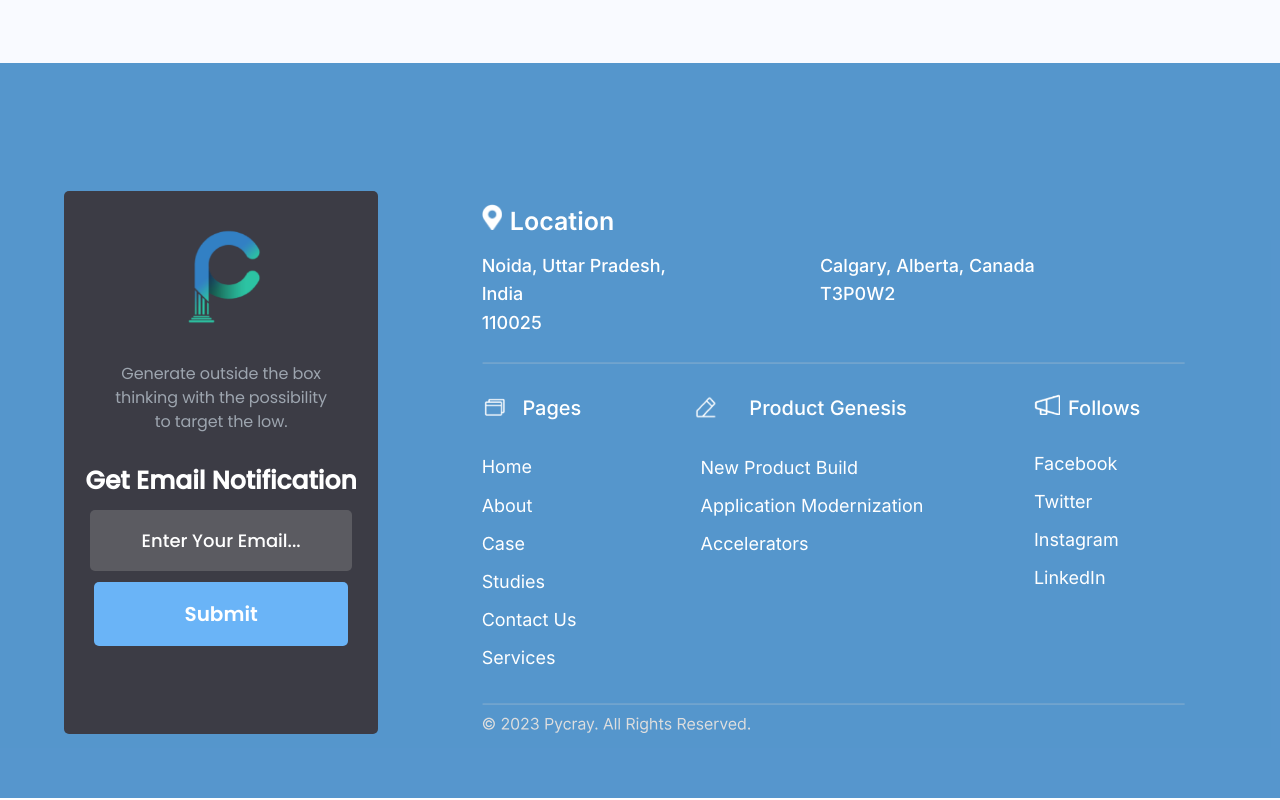
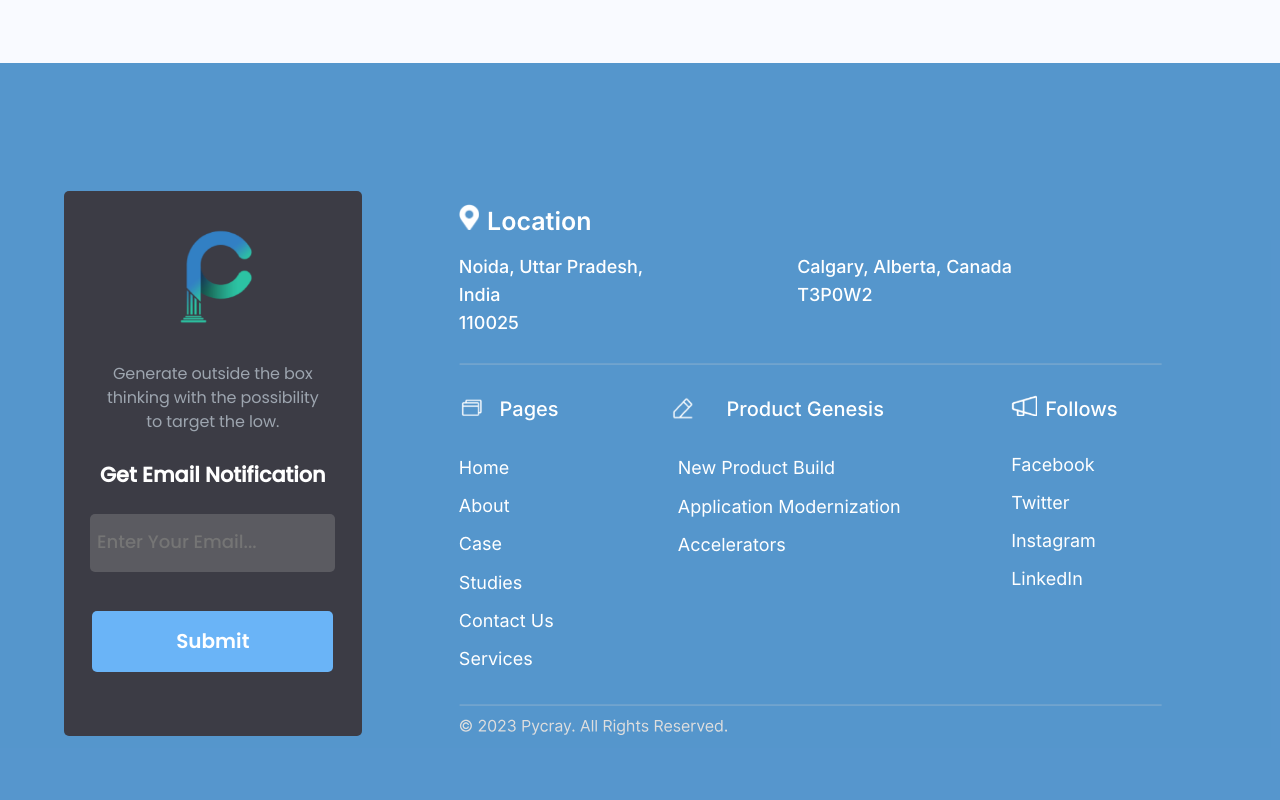
Before and after one commit to pycray-saurabh/PyCray-web, a React (Create React App) app: page /ContactUs in a window 1280 px wide. Shown: the part 1285-2085 px from the top of the page. Built offline with nearby package versions, Linux system fonts and the light colour scheme.

Commit message:
Desktop view completed

```diff
--- a/src/components/ConditionalRenderingComponent.css
+++ b/src/components/ConditionalRenderingComponent.css
@@ -112,16 +112,16 @@
 .component {
     height: auto;
     /* position: relative; */
-    width: 100%;
+    width: 80%;
     /* left: 140px; */
     /* transform: translateX(-12%); */
     display: grid;
-    grid-template-columns: auto auto;
+    grid-template-columns: 1fr 1fr;
     /* gap: 3vw; */
     /* margin-left: 2vw; */
     margin-bottom: 5vw;
     /* top: 175px; */
-    justify-content: center;
+    /* justify-content: center; */
     justify-items: center;
 }
 
@@ -131,7 +131,7 @@
     gap: 2vw;
     /* width: 30vw; */
     /* height: 45vw; */
-    width: 107%;
+    /* width: 107%; */
 }
 
 .buttonformat {
@@ -143,10 +143,11 @@
     line-height: 2.188rem;
     position: relative;
     white-space: nowrap;
-    padding-left: 0.25vw;
+    padding: 0.1vw 1.25vw;
+    /* padding-left: 1.25vw;
     padding-right: 0.25vw;
     padding-top: 0.1vw;
-    padding-bottom: 0.1vw;
+    padding-bottom: 0.1vw; */
     border-radius: 5px;
     border-color: #0b67b3;
     background-color: transparent;
@@ -167,15 +168,16 @@
     /* left: 425px; */
     /* top: -10px; */
     /* justify-self: center; */
-    width: 65%;
-    display: flex;
-    justify-content: center;
-    align-items: center;
+    /* width: 65%; */
+    /* display: flex; */
+    /* justify-content: center; */
+    /* align-items: center; */
+    justify-self: center;
 }
 
 .picv1 {
     position: relative;
-    width: 60vw;
+    width: 38vw;
     height: auto;
     max-width: 90%;
 }
--- a/src/components/Footer.js
+++ b/src/components/Footer.js
@@ -35,7 +35,7 @@ function Footer() {
 
           <div className="emailtext">
             <h1 className="enotifheader">Get Email Notification</h1>
-            <input className="emailbuttontext" defaultValue={'Enter Your Email...'} type='text' onChange={change} />
+            <input className="emailbuttontext" placeholder={' Enter Your Email...'} type='text' onChange={change} />
             <button className="submitbuttontext" onClick={handleEmailClick}>Submit</button>
           </div>
 
--- a/src/styles/Footer.css
+++ b/src/styles/Footer.css
@@ -111,7 +111,7 @@
 .emailtext .enotifheader {
   color: #ffffff;
   font-family: "Poppins-Medium", Helvetica;
-  font-size: 25px;
+  font-size: 1.3rem;
   font-weight: 600;
   letter-spacing: 0;
   line-height: 110.5%;
@@ -129,22 +129,22 @@
   border-radius: 5px;
   color: #ffffff;
   font-family: "Poppins-Medium", Helvetica;
-  font-size: 18px;
+  font-size: 1.13rem;
   font-weight: 500;
   letter-spacing: 0;
   line-height: 160%;
-  position: relative;
+  /* position: relative; */
   width: 81%;
-  height: 168%;
   white-space: nowrap;
   background-color: transparent;
   border-color: transparent;
-  justify-self: center;
-  place-self: center;
-  text-align: center;
+  /* justify-self: center;
+  place-self: center; */
+  /* text-align: center; */
   text-transform: capitalize;
   /* margin-left: 5%;
   margin-right: 5%; */
+  padding: 1vw 0vw;
 }
 
 .emailtext .submitbuttontext {
@@ -154,13 +154,12 @@
   border-radius: 5px;
   color: #ffffff;
   font-family: "Poppins-SemiBold", Helvetica;
-  font-size: 20px;
+  font-size: 1.25rem;
   font-weight: 600;
   letter-spacing: 0;
   line-height: 160%;
   position: relative;
   width: 81%;
-  height: 168%;
   white-space: nowrap;
   background-color: transparent;
   border-color: transparent;
@@ -169,6 +168,7 @@
   text-transform: capitalize;
   /* margin-left: 5%;
   margin-right: 5%; */
+  padding: 1vw 0vw;
 }
 
 .rightsidetext {
```
